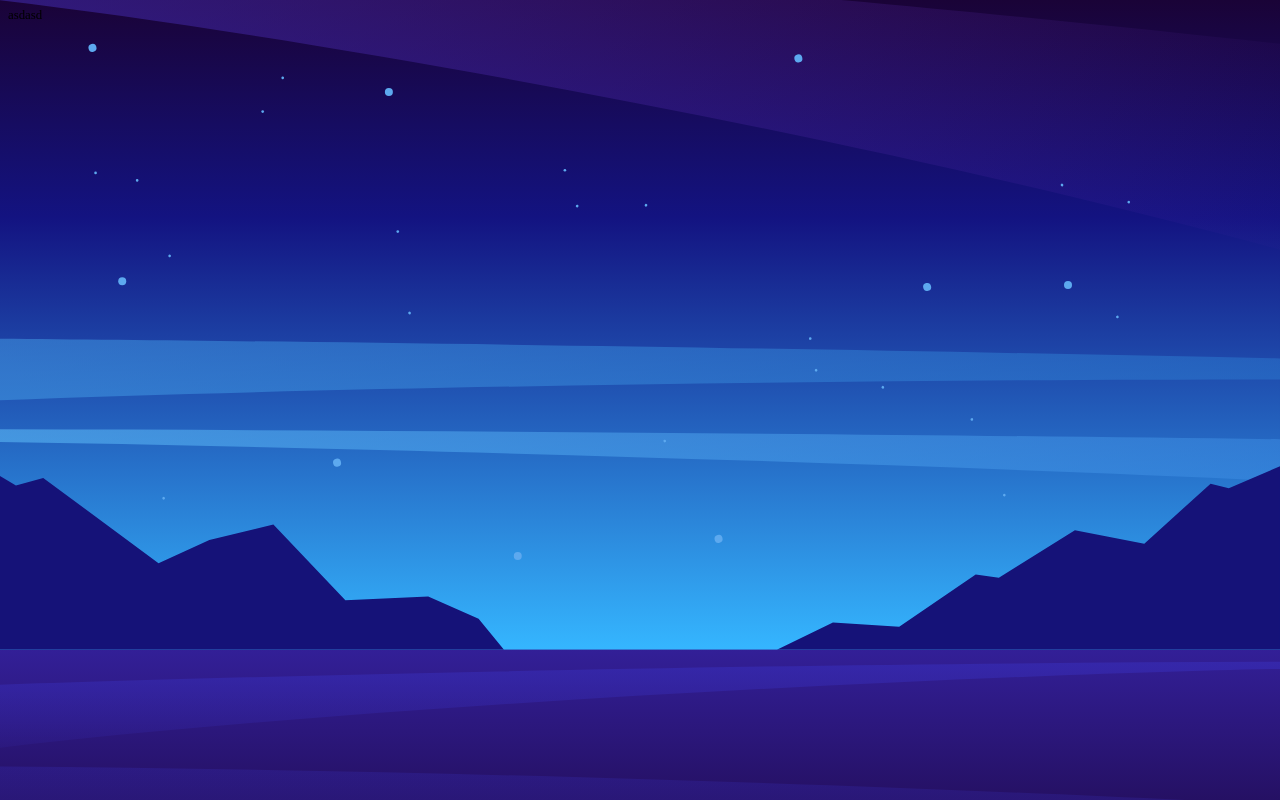
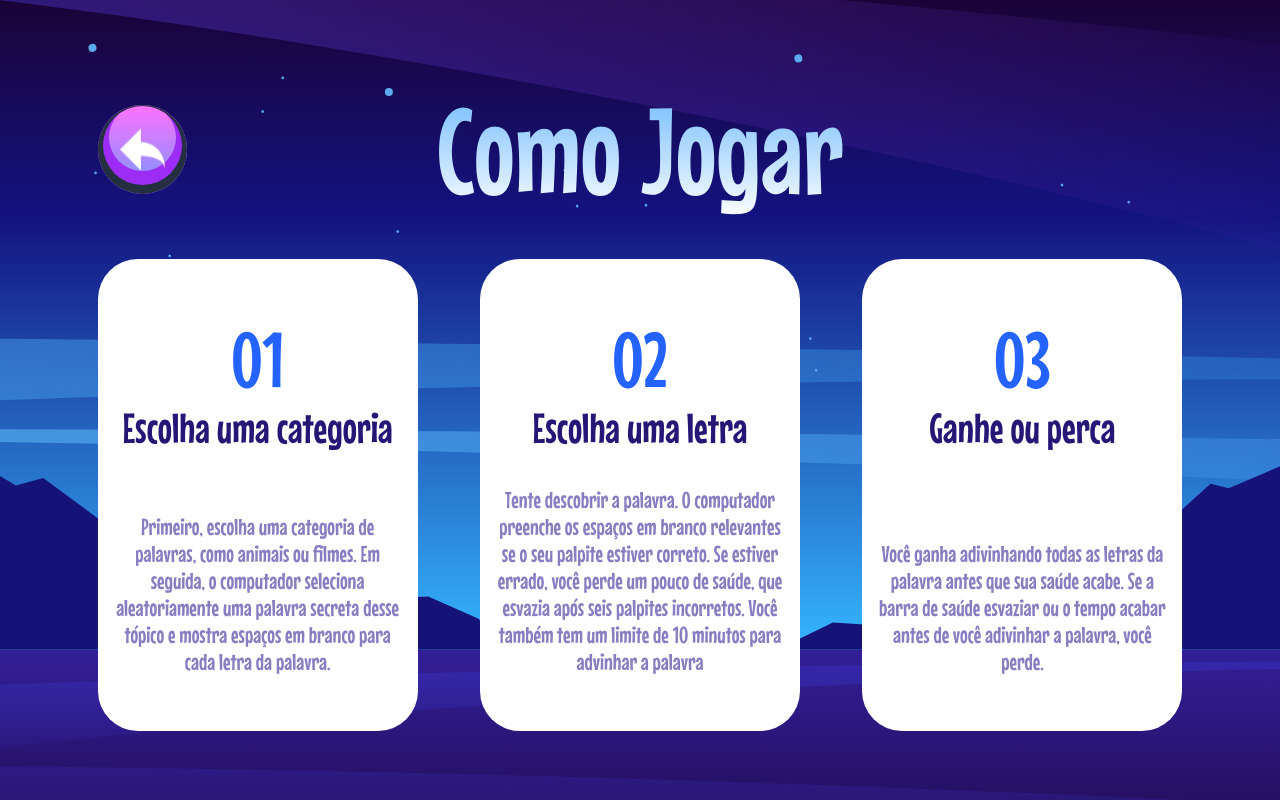
Before and after one commit to miratkd/hangmam-front, a Vue app: page /rules in a window 1280 px wide. Built offline with nearby package versions, Linux system fonts and the light colour scheme.

Commit message:
add rules page

```diff
--- a/src/App.vue
+++ b/src/App.vue
@@ -24,31 +24,43 @@ h2 {
   font-style: normal;
   font-size: 6em;
 }
-h3{
+
+h3 {
   font-family: "Mouse Memoirs", sans-serif;
   font-weight: 400;
   font-style: normal;
   font-size: 3.3em;
 }
-h4{
+
+h4 {
   font-family: "Mouse Memoirs", sans-serif;
   font-weight: 400;
   font-style: normal;
   font-size: 2.3em;
 }
-span{
+
+span {
   font-family: "Mouse Memoirs", sans-serif;
   font-weight: 400;
   font-style: normal;
   font-size: 1.8em;
 }
-.DARK-NAVY{
+
+.DARK-NAVY {
   color: #261676;
 }
-.BLUE{
+
+.BLUE {
   color: #2463FF;
 }
-.WHITE{
+
+.WHITE {
   color: white;
 }
+
+@media screen and (min-width: 1700px) {
+  body {
+    font-size: 0.9vw;
+  }
+}
 </style>
--- a/src/views/RulesView.vue
+++ b/src/views/RulesView.vue
@@ -1,11 +1,105 @@
 <template>
-  <div>asdasd</div>
+  <div class="rules-page">
+    <div class="rules-title-container">
+      <IconButton :img="require('@/assets/back.png')" class="rules-back-button" @click="$router.push('/')"/>
+      <h1 class="rules-title">Como Jogar</h1>
+    </div>
+    <div class="rules-cards-container">
+      <div class="rules-card">
+        <h2 class="BLUE">01</h2>
+        <h3 class="DARK-NAVY">Escolha uma categoria</h3>
+        <span class="card-text">Primeiro, escolha uma categoria de palavras, como animais ou filmes. Em seguida, o
+          computador seleciona aleatoriamente uma palavra secreta desse tópico e mostra espaços em branco para cada
+          letra da palavra.</span>
+      </div>
+      <div class="rules-card">
+        <h2 class="BLUE">02</h2>
+        <h3 class="DARK-NAVY">Escolha uma letra</h3>
+        <span class="card-text">Tente descobrir a palavra. O computador preenche os espaços em branco relevantes se o
+          seu palpite estiver correto. Se estiver errado, você perde um pouco de saúde, que esvazia após seis palpites
+          incorretos. Você também tem um limite de 10 minutos para advinhar a palavra</span>
+      </div>
+      <div class="rules-card">
+        <h2 class="BLUE">03</h2>
+        <h3 class="DARK-NAVY">Ganhe ou perca</h3>
+        <span class="card-text">Você ganha adivinhando todas as letras da palavra antes que sua saúde acabe. Se a barra
+          de saúde esvaziar ou o tempo acabar antes de você adivinhar a palavra, você perde.</span>
+      </div>
+    </div>
+  </div>
 </template>
 
 <script>
+import IconButton from '@/components/IconButton.vue'
 export default {
-  name: 'RulesView'
+  name: 'RulesView',
+  components: {
+    IconButton
+  }
 }
 </script>
 
-<style scoped></style>
+<style scoped>
+.rules-page {
+  margin: 0 7vw;
+  margin-top: 10vh;
+}
+
+.rules-title-container {
+  display: flex;
+  justify-content: center;
+  align-items: center;
+  position: relative;
+}
+
+.rules-title {
+  color: transparent;
+  background-image: linear-gradient(to bottom, #67B6FF, #FFFFFF);
+  background-clip: text;
+  margin: 0;
+}
+
+.rules-back-button {
+  width: 7vw;
+  height: 7vw;
+  position: absolute;
+  left: 0;
+}
+
+.rules-cards-container {
+  display: flex;
+  justify-content: space-between;
+  margin-top: 5vh;
+}
+
+.rules-card {
+  display: flex;
+  flex-direction: column;
+  align-items: center;
+  min-height: 45vh;
+  width: 23vw;
+  background-color: #FFFFFF;
+  border-radius: 40px;
+  text-align: center;
+  padding: 7vh 1vw;
+}
+
+h2 {
+  margin: 0;
+}
+
+h3 {
+  margin: 0;
+}
+
+.card-text {
+  color: #887DC0;
+  margin-top: auto;
+}
+
+@media screen and (min-width: 1700px) {
+  .rules-page {
+    margin-top: 5vh;
+  }
+}
+</style>
```
Also changed, not shown: src/assets/back.png (added). Lines whose indentation alone changed are shown as unchanged.
